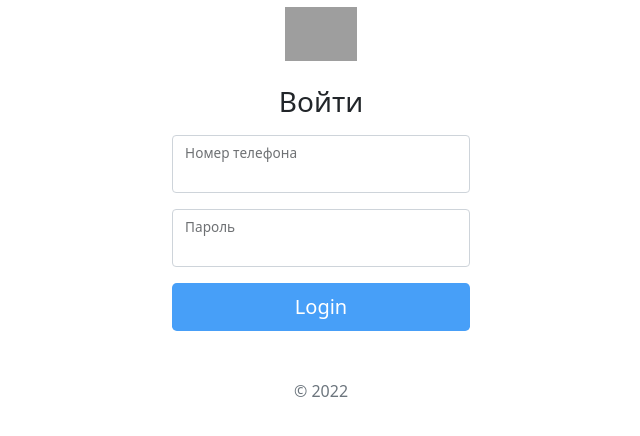
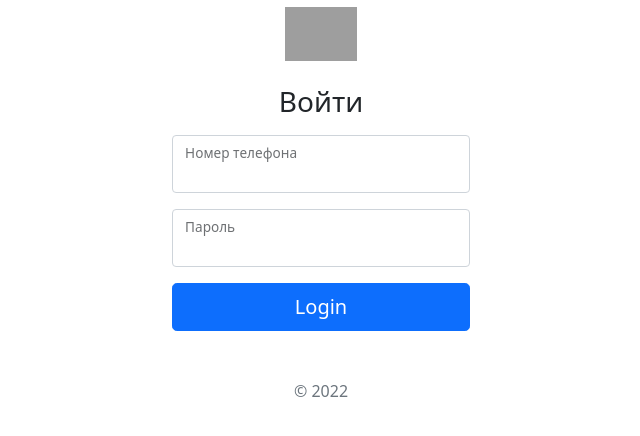
Before and after one commit to sashaavrt/shariX, a Django app: page /accounts/login/ in a window 1280 px wide. Shown: the part 151-587 px from the top of the page, without its empty margins (319-959 px from the left). Run offline with Django 4.2, Linux system fonts and the light colour scheme; parts of the project's set-up code (start-up, migrations or seed data) failed here and were passed over; grey boxes are pictures that could not be loaded.

Commit message:
Updated base template to change color

```diff
--- a/SharixAdmin/templates/SharixAdmin/auth.html
+++ b/SharixAdmin/templates/SharixAdmin/auth.html
@@ -26,7 +26,7 @@
                     {% trans 'Please, enter the correct phone number and password.' %}
                 </div>
             {% endif %}
-            <button class="w-100 btn btn-lg" type="submit" style="background-color: #479FF8; color: white;">{% trans 'Login' %}</button>
+            <button class="w-100 btn btn-primary btn-lg" type="submit">{% trans 'Login' %}</button>
             <p class="mt-5 mb-3 text-muted">© 2022</p>
           </form>
     </div>
--- a/SharixAdmin/templates/SharixAdmin/base.html
+++ b/SharixAdmin/templates/SharixAdmin/base.html
@@ -7,6 +7,7 @@
     <meta name="viewport" content="width=device-width, initial-scale=1.0">
     <link rel="shortcut icon" href="{% static 'SharixAdmin/img/logo.svg' %}"/>
     <link href="https://cdn.jsdelivr.net/npm/bootstrap@5.0.2/dist/css/bootstrap.min.css" rel="stylesheet" integrity="sha384-EVSTQN3/azprG1Anm3QDgpJLIm9Nao0Yz1ztcQTwFspd3yD65VohhpuuCOmLASjC" crossorigin="anonymous">
+    <link type="text/css" href="{% static 'design_template/colors.css' %}" rel="stylesheet" />
     <title>{{ title }}</title>
 </head>
 <body style="min-width: 1050px;">
```
Also changed, not shown: 1 other file.
